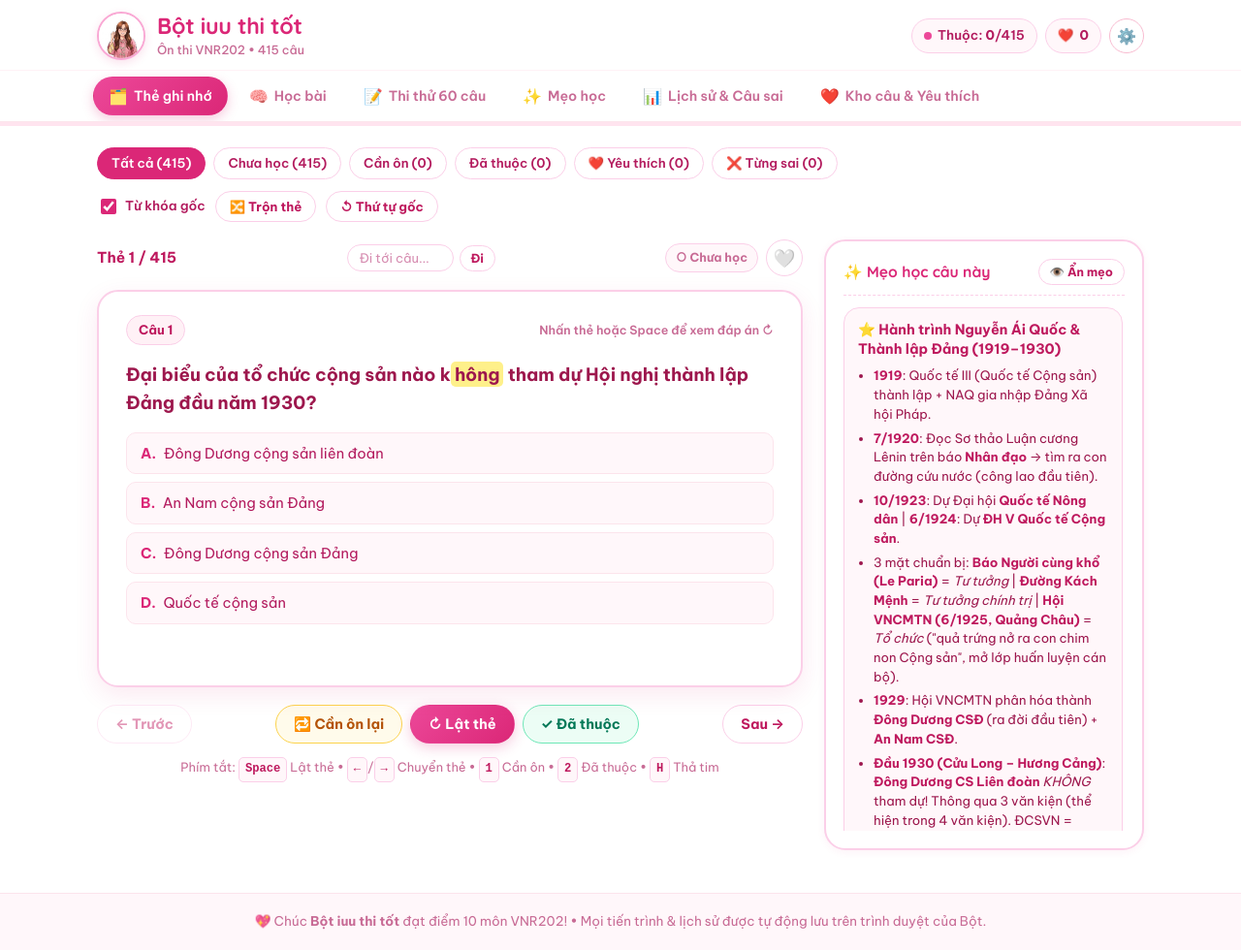
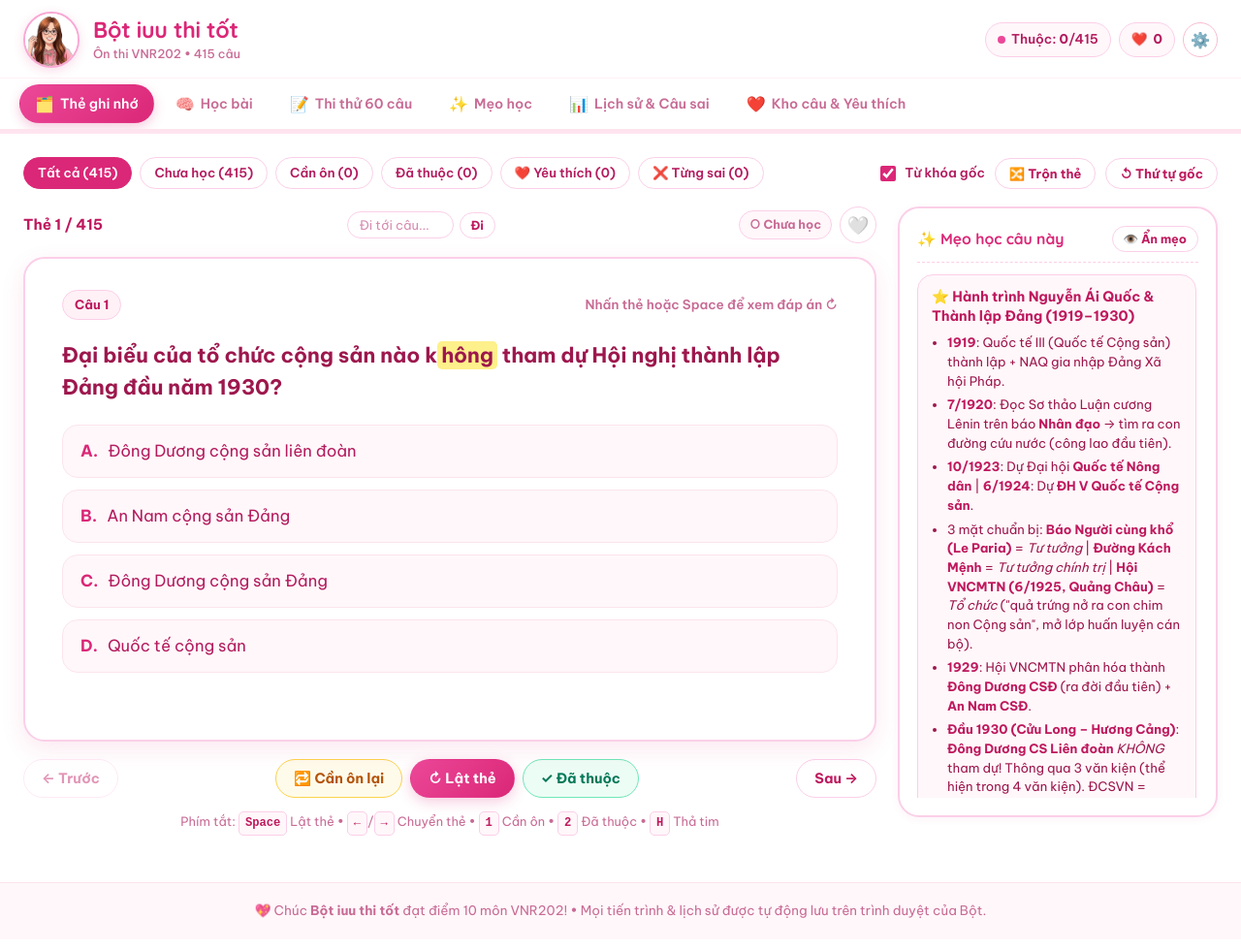
Before and after one commit to HoangLuu217/bot-iu-co-len, a plain HTML site: page index.html in a window 1280 px wide. Shown: the whole page at 97% size. Drawn offline with Linux system fonts and the light colour scheme.

Commit message:
ui: enlarge quiz cards and upgrade HD crisp avatar logo

```diff
--- a/index.html
+++ b/index.html
@@ -5,8 +5,8 @@
   <meta charset="UTF-8" />
   <meta name="viewport" content="width=device-width, initial-scale=1.0" />
   <title>Bột iuu thi tốt — Ôn thi VNR202</title>
-  <link rel="icon" type="image/jpeg" href="logo.jpg" />
-  <link rel="apple-touch-icon" href="logo.jpg" />
+  <link rel="icon" type="image/png" href="logo-hd.png" />
+  <link rel="apple-touch-icon" href="logo-hd.png" />
   <meta name="description"
     content="Web học bài VNR202 kiểu Quizlet dành riêng cho Bột: Flashcard, Học bài, Đề thi 60 câu ngẫu nhiên, Mẹo học có link từng câu, Lưu tiến trình & Lịch sử làm đề." />
   <link rel="preconnect" href="https://fonts.googleapis.com" />
@@ -23,7 +23,7 @@
     <div class="header-inner">
       <div class="brand" id="brandHome" role="button" tabindex="0" title="Về trang học">
         <span class="brand-logo-wrap">
-          <img src="logo.jpg" alt="Logo Bột iuu thi tốt" class="brand-logo" />
+          <img src="logo-hd.png" alt="Logo Bột iuu thi tốt" width="58" height="58" class="brand-logo" />
         </span>
         <div class="brand-text">
           <h1 class="brand-title">Bột iuu thi tốt</h1>
--- a/styles.css
+++ b/styles.css
@@ -112,9 +112,9 @@ mark.kw-hl {
 }
 
 .header-inner {
-  max-width: 1120px;
+  max-width: 1360px;
   margin: 0 auto;
-  padding: 12px 20px 10px;
+  padding: 12px 24px 10px;
   display: flex;
   align-items: center;
   justify-content: space-between;
@@ -124,23 +124,23 @@ mark.kw-hl {
 .brand {
   display: flex;
   align-items: center;
-  gap: 12px;
+  gap: 14px;
   cursor: pointer;
   user-select: none;
 }
 
 .brand-logo-wrap {
-  width: 50px;
-  height: 50px;
+  width: 58px;
+  height: 58px;
   border-radius: 50%;
   background: #ffffff;
-  border: 2px solid var(--pink-300);
+  border: 2.5px solid var(--pink-300);
   display: inline-flex;
   align-items: center;
   justify-content: center;
   overflow: hidden;
   flex-shrink: 0;
-  box-shadow: 0 3px 10px rgba(219, 39, 119, 0.14);
+  box-shadow: 0 3px 12px rgba(219, 39, 119, 0.16);
   transition: transform 0.2s ease, border-color 0.2s ease;
 }
 
@@ -148,13 +148,13 @@ mark.kw-hl {
   width: 100%;
   height: 100%;
   object-fit: cover;
-  object-position: center 26%;
-  transform: scale(1.22);
+  object-position: center;
+  image-rendering: -webkit-optimize-contrast;
   display: block;
 }
 
 .brand:hover .brand-logo-wrap {
-  transform: scale(1.07) rotate(-3deg);
+  transform: scale(1.06);
   border-color: var(--pink-500);
 }
 
@@ -236,9 +236,9 @@ mark.kw-hl {
 }
 
 .nav-inner {
-  max-width: 1120px;
+  max-width: 1360px;
   margin: 0 auto;
-  padding: 6px 16px;
+  padding: 6px 20px;
   display: flex;
   align-items: center;
   gap: 6px;
@@ -296,10 +296,10 @@ mark.kw-hl {
 
 /* ==================== LAYOUT & COMMON UI ==================== */
 .container {
-  max-width: 1120px;
+  max-width: 1360px;
   width: 100%;
   margin: 0 auto;
-  padding: 22px 20px 44px;
+  padding: 24px 24px 48px;
   flex: 1;
 }
 
@@ -751,7 +751,7 @@ mark.kw-hl {
 .flashcard {
   position: relative;
   width: 100%;
-  min-height: 410px;
+  min-height: 500px;
   transform-style: preserve-3d;
   transition: transform 0.52s cubic-bezier(0.22, 1, 0.36, 1);
   cursor: pointer;
@@ -770,7 +770,7 @@ mark.kw-hl {
   background: var(--surface);
   border: 2px solid var(--pink-200);
   border-radius: var(--radius-lg);
-  padding: 24px 28px;
+  padding: 32px 38px;
   box-shadow: var(--shadow-md);
   display: flex;
   flex-direction: column;
@@ -788,20 +788,20 @@ mark.kw-hl {
   align-items: center;
   justify-content: space-between;
   gap: 8px;
-  margin-bottom: 16px;
+  margin-bottom: 20px;
 }
 
 .fc-hint {
-  font-size: 0.78rem;
+  font-size: 0.84rem;
   color: var(--text-muted);
   font-weight: 600;
 }
 
 .fc-question {
-  font-size: 1.16rem;
+  font-size: 1.34rem;
   font-weight: 700;
   color: var(--text-strong);
-  margin-bottom: 16px;
+  margin-bottom: 22px;
   line-height: 1.55;
 }
 
@@ -811,39 +811,40 @@ mark.kw-hl {
   padding: 0;
   display: flex;
   flex-direction: column;
-  gap: 8px;
+  gap: 12px;
 }
 
 .fc-options-preview li {
-  padding: 9px 14px;
-  border-radius: var(--radius-sm);
+  padding: 14px 18px;
+  border-radius: var(--radius-md);
   background: var(--bg-soft);
-  border: 1px solid var(--border);
-  font-size: 0.92rem;
+  border: 1.5px solid var(--border);
+  font-size: 1.04rem;
   color: var(--text);
+  line-height: 1.5;
 }
 
 .fc-options-preview li strong {
   color: var(--pink-600);
-  margin-right: 4px;
+  margin-right: 6px;
 }
 
 .fc-answer-box {
   display: flex;
   flex-direction: column;
-  gap: 10px;
+  gap: 14px;
   margin: auto 0;
 }
 
 .fc-ans-item {
-  padding: 16px 18px;
+  padding: 20px 24px;
   border-radius: var(--radius-md);
   background: var(--ok-bg);
   border: 2px solid var(--ok-border);
   color: var(--ok-text);
-  font-size: 1.08rem;
-  font-weight: 700;
-  line-height: 1.5;
+  font-size: 1.22rem;
+  font-weight: 700;
+  line-height: 1.55;
 }
 
 .fc-ans-label {
@@ -933,11 +934,14 @@ kbd {
 /* ==================== TAB 2: LEARN MODE ==================== */
 .learn-card {
   width: 100%;
+  min-height: 500px;
   background: var(--surface);
   border: 2px solid var(--pink-200);
   border-radius: var(--radius-lg);
-  padding: 24px 28px;
+  padding: 32px 38px;
   box-shadow: var(--shadow-md);
+  display: flex;
+  flex-direction: column;
 }
 
 .learn-top {
@@ -990,35 +994,35 @@ kbd {
 }
 
 .learn-question {
-  font-size: 1.15rem;
+  font-size: 1.32rem;
   font-weight: 700;
   color: var(--text-strong);
-  margin-bottom: 18px;
+  margin-bottom: 22px;
   line-height: 1.55;
 }
 
 .learn-options, .exam-options {
   display: flex;
   flex-direction: column;
-  gap: 10px;
+  gap: 12px;
 }
 
 .opt-btn {
   width: 100%;
   text-align: left;
-  padding: 14px 16px;
+  padding: 16px 20px;
   border-radius: var(--radius-md);
   border: 1.5px solid var(--pink-200);
   background: var(--bg);
   color: var(--text-strong);
-  font-size: 0.95rem;
+  font-size: 1.04rem;
   font-weight: 500;
   cursor: pointer;
   display: flex;
   align-items: flex-start;
-  gap: 12px;
+  gap: 14px;
   transition: all 0.15s ease;
-  line-height: 1.5;
+  line-height: 1.55;
 }
 
 .opt-btn:hover:not(:disabled) {
@@ -1028,14 +1032,14 @@ kbd {
 
 .opt-key {
   flex-shrink: 0;
-  width: 28px;
-  height: 28px;
+  width: 32px;
+  height: 32px;
   border-radius: 50%;
   background: var(--pink-50);
   border: 1.5px solid var(--pink-200);
   color: var(--pink-700);
   font-weight: 800;
-  font-size: 0.84rem;
+  font-size: 0.92rem;
   display: inline-flex;
   align-items: center;
   justify-content: center;
@@ -1274,16 +1278,17 @@ kbd {
   background: var(--surface);
   border: 2px solid var(--pink-200);
   border-radius: var(--radius-lg);
-  padding: 24px 26px;
+  padding: 32px 36px;
+  min-height: 440px;
   box-shadow: var(--shadow-sm);
-  margin-bottom: 16px;
+  margin-bottom: 18px;
 }
 
 .exam-question {
-  font-size: 1.12rem;
+  font-size: 1.3rem;
   font-weight: 700;
   color: var(--text-strong);
-  margin-bottom: 18px;
+  margin-bottom: 22px;
   line-height: 1.55;
 }
 
```
Also changed, not shown: logo-hd.png (added).
